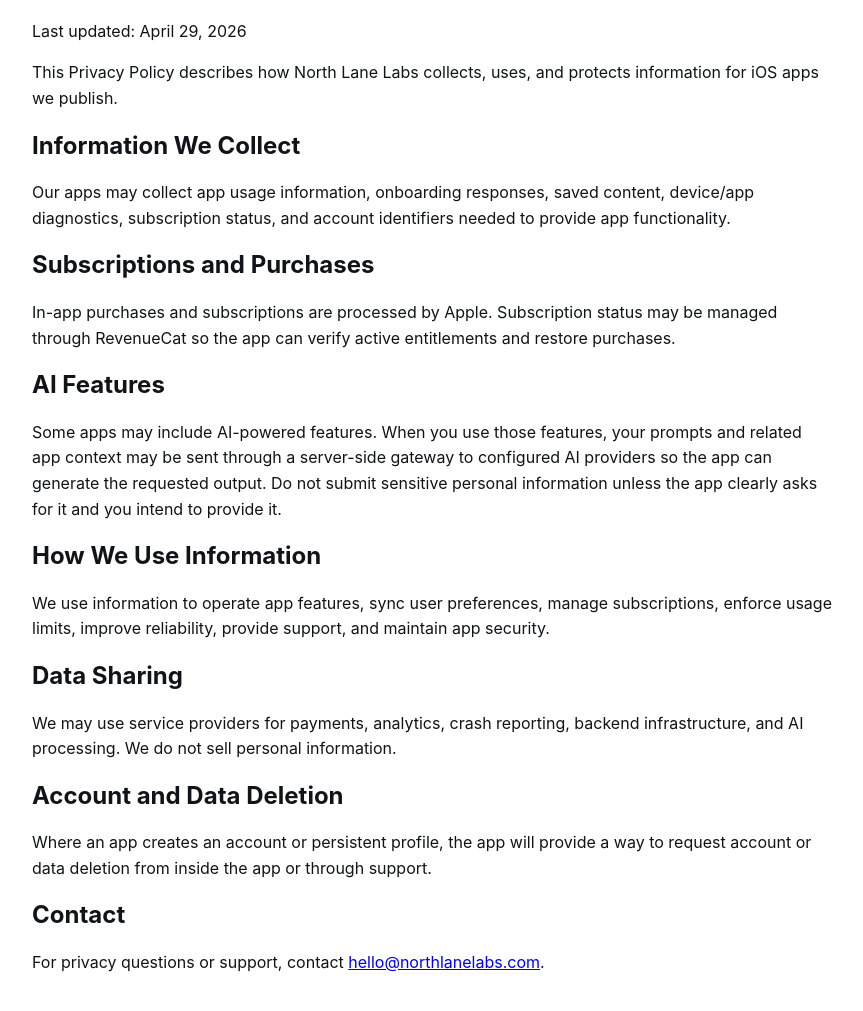
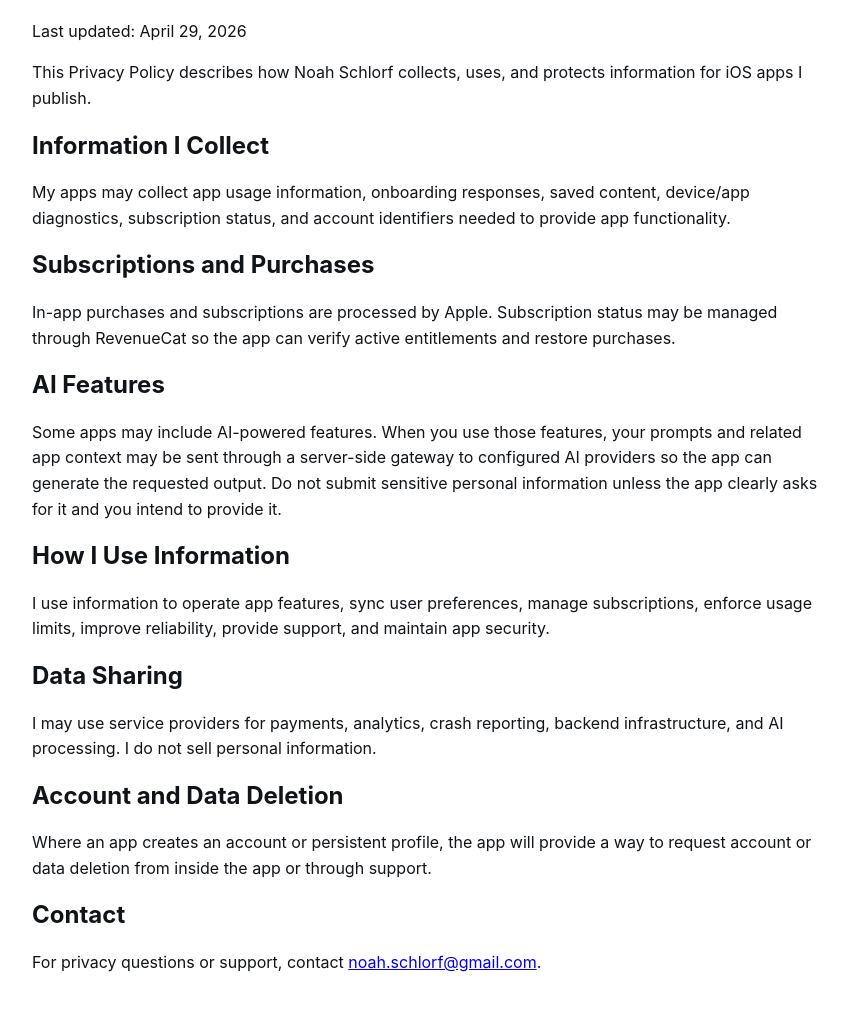
Before and after one commit to noahschlorf/ios-app-machine-legal, a plain HTML site: page privacy/index.html in a window 1280 px wide. Shown: the part 89-1100 px from the top of the page, without its empty margins (208-1071 px from the left). Drawn offline with Linux system fonts and the light colour scheme.

Commit message:
Update legal pages contact and publisher

```diff
--- a/privacy/index.html
+++ b/privacy/index.html
@@ -3,7 +3,7 @@
 <head>
   <meta charset="utf-8">
   <meta name="viewport" content="width=device-width, initial-scale=1">
-  <title>Privacy Policy | North Lane Labs</title>
+  <title>Privacy Policy | Noah Schlorf</title>
   <style>
     body { font-family: -apple-system, BlinkMacSystemFont, "Segoe UI", sans-serif; line-height: 1.6; max-width: 800px; margin: 48px auto; padding: 0 20px; color: #101418; }
     h1, h2 { line-height: 1.2; }
@@ -13,10 +13,10 @@
   <main>
     <h1>Privacy Policy</h1>
     <p>Last updated: April 29, 2026</p>
-    <p>This Privacy Policy describes how North Lane Labs collects, uses, and protects information for iOS apps we publish.</p>
+    <p>This Privacy Policy describes how Noah Schlorf collects, uses, and protects information for iOS apps I publish.</p>
 
-    <h2>Information We Collect</h2>
-    <p>Our apps may collect app usage information, onboarding responses, saved content, device/app diagnostics, subscription status, and account identifiers needed to provide app functionality.</p>
+    <h2>Information I Collect</h2>
+    <p>My apps may collect app usage information, onboarding responses, saved content, device/app diagnostics, subscription status, and account identifiers needed to provide app functionality.</p>
 
     <h2>Subscriptions and Purchases</h2>
     <p>In-app purchases and subscriptions are processed by Apple. Subscription status may be managed through RevenueCat so the app can verify active entitlements and restore purchases.</p>
@@ -24,17 +24,17 @@
     <h2>AI Features</h2>
     <p>Some apps may include AI-powered features. When you use those features, your prompts and related app context may be sent through a server-side gateway to configured AI providers so the app can generate the requested output. Do not submit sensitive personal information unless the app clearly asks for it and you intend to provide it.</p>
 
-    <h2>How We Use Information</h2>
-    <p>We use information to operate app features, sync user preferences, manage subscriptions, enforce usage limits, improve reliability, provide support, and maintain app security.</p>
+    <h2>How I Use Information</h2>
+    <p>I use information to operate app features, sync user preferences, manage subscriptions, enforce usage limits, improve reliability, provide support, and maintain app security.</p>
 
     <h2>Data Sharing</h2>
-    <p>We may use service providers for payments, analytics, crash reporting, backend infrastructure, and AI processing. We do not sell personal information.</p>
+    <p>I may use service providers for payments, analytics, crash reporting, backend infrastructure, and AI processing. I do not sell personal information.</p>
 
     <h2>Account and Data Deletion</h2>
     <p>Where an app creates an account or persistent profile, the app will provide a way to request account or data deletion from inside the app or through support.</p>
 
     <h2>Contact</h2>
-    <p>For privacy questions or support, contact <a href="mailto:hello@northlanelabs.com">hello@northlanelabs.com</a>.</p>
+    <p>For privacy questions or support, contact <a href="mailto:noah.schlorf@gmail.com">noah.schlorf@gmail.com</a>.</p>
   </main>
 </body>
 </html>
```
Also changed, not shown: index.html (+3 -3 lines), support/index.html (+4 -4 lines), terms/index.html (+5 -5 lines), 1 other file.
